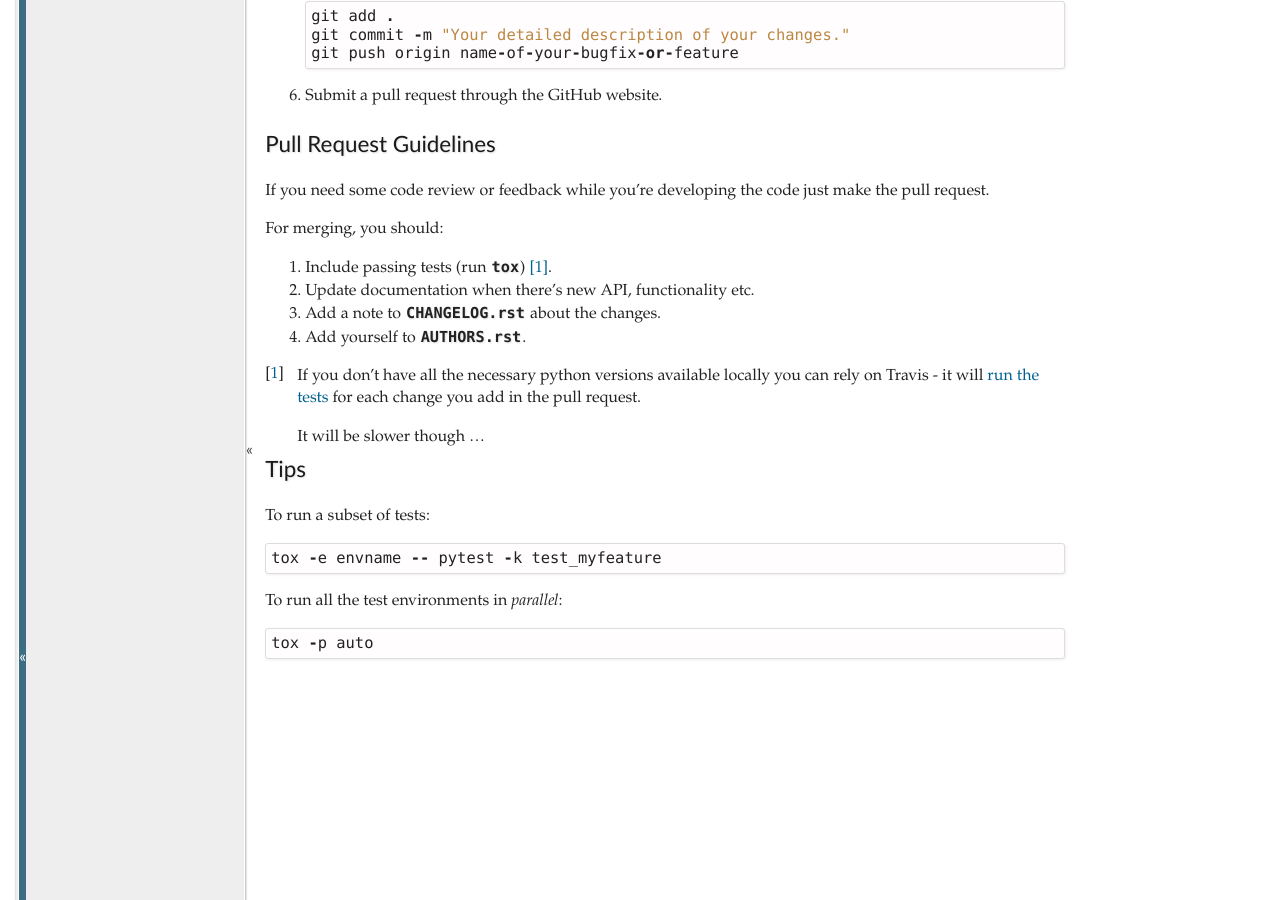
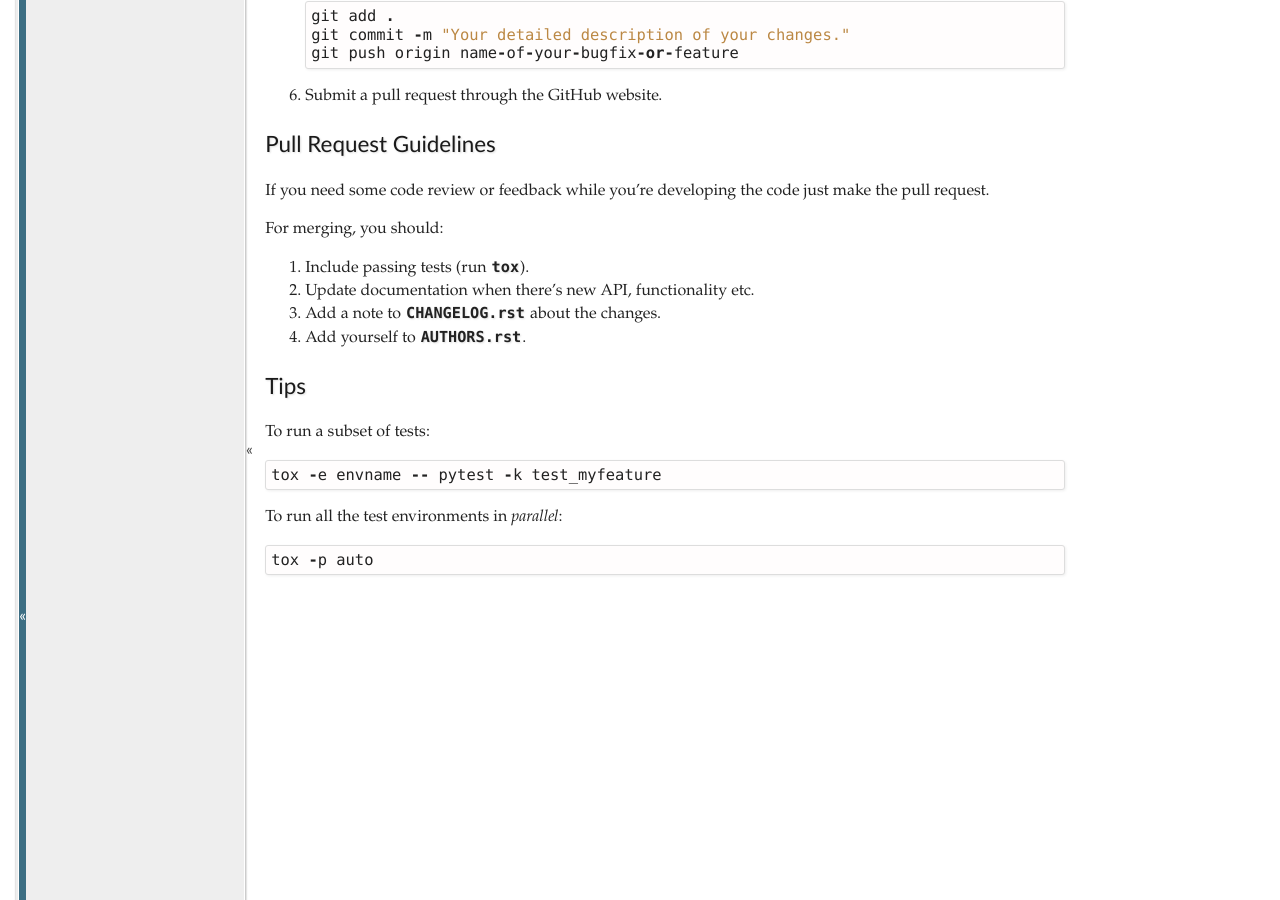
Before and after one commit to ionelmc/python-hunter, a Sphinx documentation site: the page built from docs/contributing.rst, in a window 1280 px wide and 900 px high, scrolled down 1189 px. Built offline with Sphinx 7.4.7, drawn with Linux system fonts in a browser that asks for light colours; pages that are not in the unit, such as notebooks, are missing from menus.

Commit message:
Cleanup some skel stuff.

```diff
--- a/CONTRIBUTING.rst
+++ b/CONTRIBUTING.rst
@@ -68,16 +68,12 @@ If you need some code review or feedback while you're developing the code just m
 
 For merging, you should:
 
-1. Include passing tests (run ``tox``) [1]_.
+1. Include passing tests (run ``tox``).
 2. Update documentation when there's new API, functionality etc.
 3. Add a note to ``CHANGELOG.rst`` about the changes.
 4. Add yourself to ``AUTHORS.rst``.
 
-.. [1] If you don't have all the necessary python versions available locally you can rely on Travis - it will
-       `run the tests <https://travis-ci.com/github/ionelmc/python-hunter/pull_requests>`_
-       for each change you add in the pull request.
 
-       It will be slower though ...
 
 Tips
 ----
--- a/docs/conf.py
+++ b/docs/conf.py
@@ -49,7 +49,7 @@ html_use_smartypants = True
 html_last_updated_fmt = '%b %d, %Y'
 html_split_index = False
 html_sidebars = {
-   '**': ['searchbox.html', 'globaltoc.html', 'sourcelink.html'],
+    '**': ['searchbox.html', 'globaltoc.html', 'sourcelink.html'],
 }
 html_short_title = '%s-%s' % (project, version)
 
--- a/setup.py
+++ b/setup.py
@@ -81,9 +81,9 @@ class OptionalBuildExt(build_ext):
     """Allow the building of C extensions to fail."""
     def run(self):
         try:
-            if 'SETUPPY_FORCE_PURE' in os.environ:
+            if os.environ.get('SETUPPY_FORCE_PURE'):
                 raise Exception('C extensions disabled (SETUPPY_FORCE_PURE)!')
-            build_ext.run(self)
+            super().build_ext()
         except Exception as e:
             self._unavailable(e)
             self.extensions = []  # avoid copying missing files (it would fail).
@@ -106,7 +106,7 @@ class OptionalBuildExt(build_ext):
 class BinaryDistribution(Distribution):
     """Distribution which almost always forces a binary package with platform name"""
     def has_ext_modules(self):
-        return super().has_ext_modules() or 'SETUPPY_ALLOW_PURE' not in os.environ
+        return super().has_ext_modules() or not os.environ.get('SETUPPY_ALLOW_PURE')
 
 
 setup(
```
Also changed, not shown: README.rst (+1 -10 lines), 2 other files.
